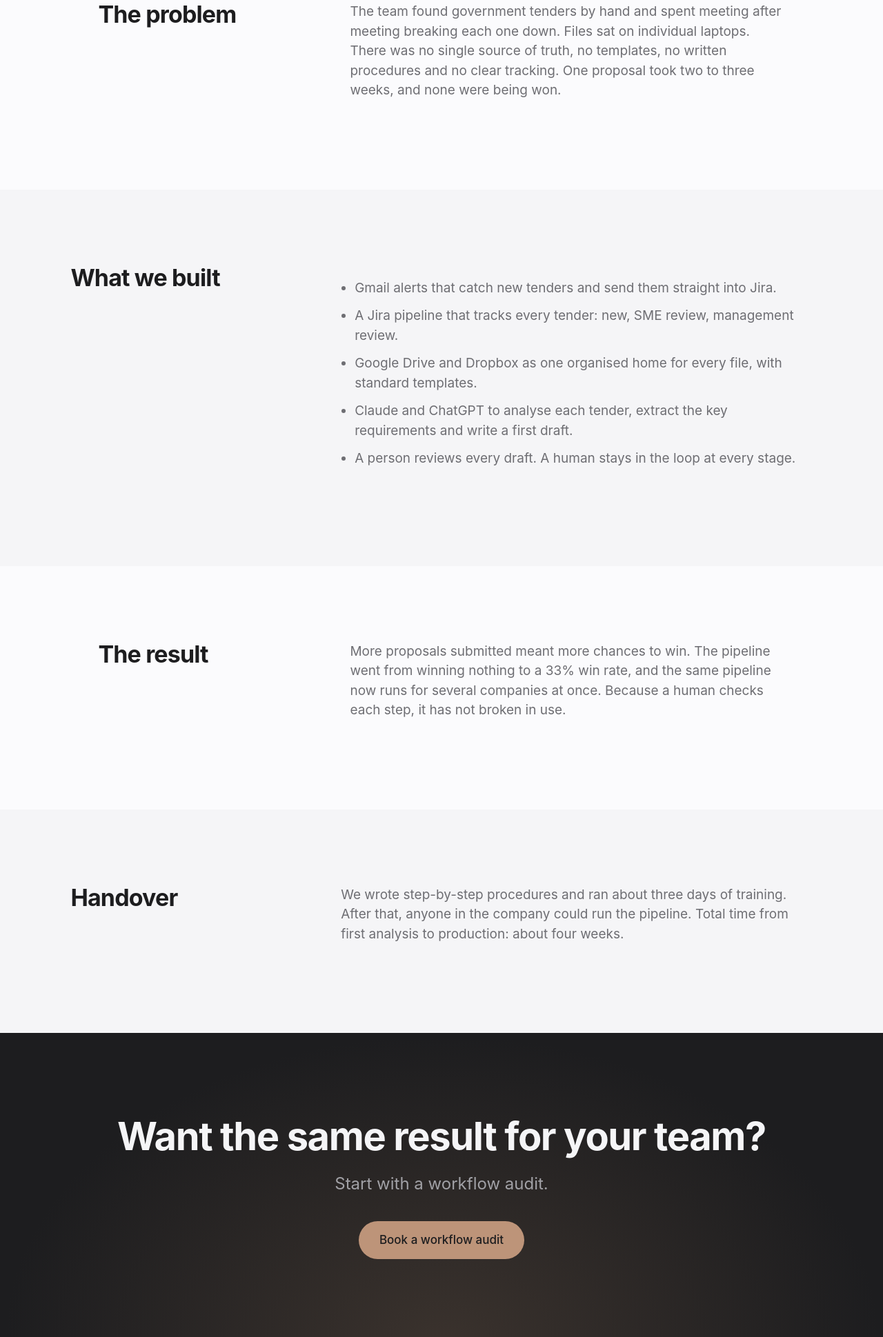
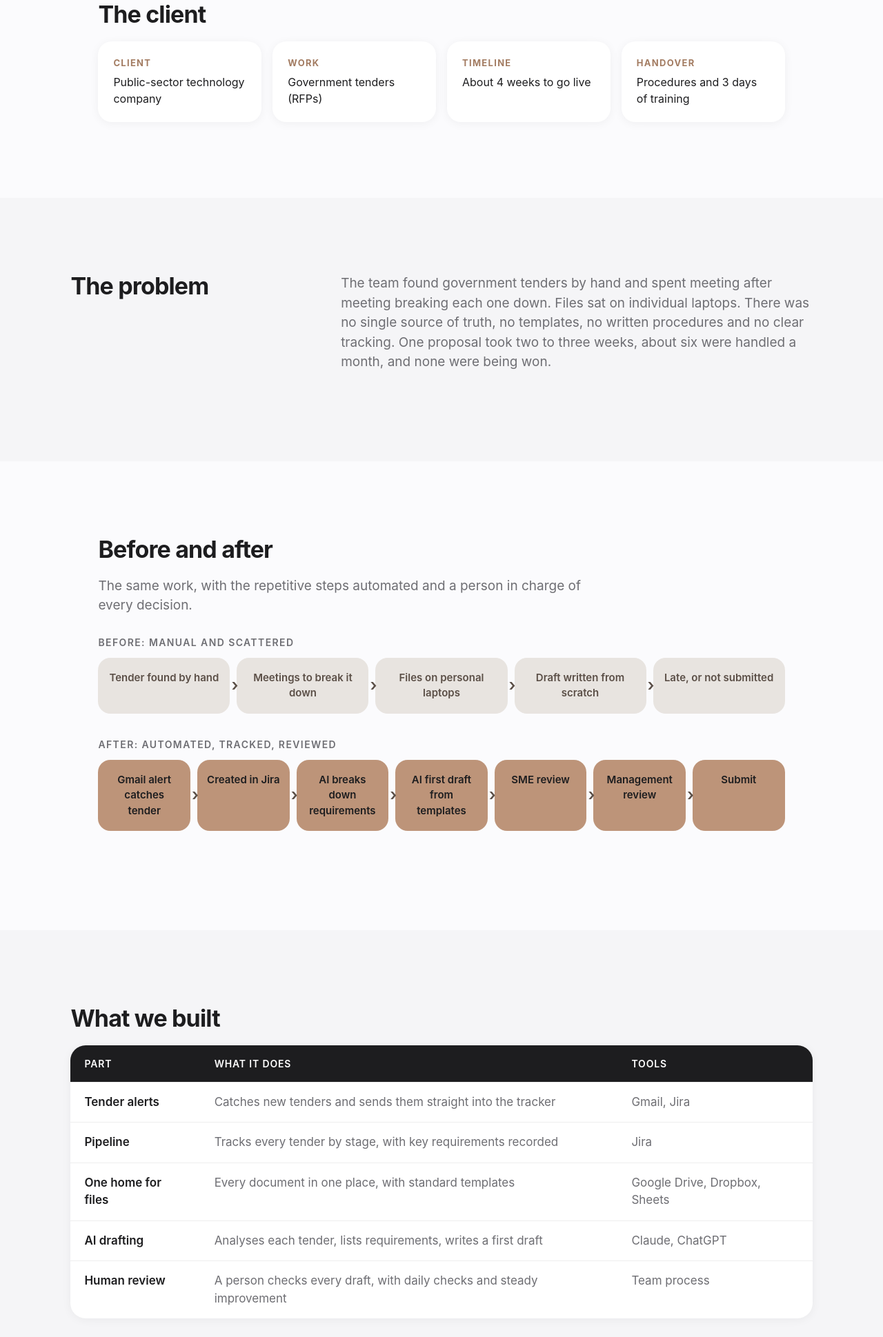
Before and after one commit to RonnieLihanda/Mic3-solution-group, a plain HTML site: page case-study.html in a window 1280 px wide. Shown: the part 861-2800 px from the top of the page at 69% size. Drawn offline with Linux system fonts and the light colour scheme.

Commit message:
Rebuild case study page with diagram, tables and results

```diff
--- a/case-study.html
+++ b/case-study.html
@@ -1,11 +1,30 @@
-<!doctype html><html lang="en"><head><meta charset="utf-8"><meta name="viewport" content="width=device-width,initial-scale=1"><title>Mic3 Solution Group</title><link rel="stylesheet" href="style.css"></head><body><header><a href="index.html"><img src="assets/logo-black.png" alt="Mic3 Solution Group"></a><nav><a href="index.html">Home</a><a href="services.html">Services</a><a href="about.html">About</a><a class="btn" href="book-an-audit.html">Book an audit</a></nav></header>
+<!doctype html><html lang="en"><head><meta charset="utf-8"><meta name="viewport" content="width=device-width,initial-scale=1"><title>Mic3 Solution Group</title><link rel="stylesheet" href="style.css"></head><body><header><a href="index.html"><img src="assets/logo-black.png" alt="Mic3 Solution Group"></a><nav><a href="index.html">Home</a><a href="services.html">Services</a><a href="case-study.html">Case study</a><a href="about.html">About</a><a class="btn" href="book-an-audit.html">Book an audit</a></nav></header>
 <div class="hero cs-hero"><span class="tag">Case study &middot; Public sector technology</span><h1>From weeks to days on every tender.</h1><p class="sub" style="margin-left:0">How a public-sector technology company went from winning nothing to a 33% win rate, with a pipeline anyone on the team can run.</p></div>
 <div class="stats">
 <div class="stat reveal"><div class="big">2&ndash;3 days</div><div class="lbl">Per proposal</div><small>Down from 2 to 3 weeks</small></div>
 <div class="stat reveal"><div class="big">6&ndash;8</div><div class="lbl">Proposals a week</div><small>Up from about 6 a month</small></div>
 <div class="stat reveal"><div class="big">33%</div><div class="lbl">Win rate</div><small>Up from 0%</small></div></div>
-<section><div class="two reveal"><h2>The problem</h2><p>The team found government tenders by hand and spent meeting after meeting breaking each one down. Files sat on individual laptops. There was no single source of truth, no templates, no written procedures and no clear tracking. One proposal took two to three weeks, and none were being won.</p></div></section>
-<section class="full"><div><div class="two reveal"><h2>What we built</h2><ul><li>Gmail alerts that catch new tenders and send them straight into Jira.</li><li>A Jira pipeline that tracks every tender: new, SME review, management review.</li><li>Google Drive and Dropbox as one organised home for every file, with standard templates.</li><li>Claude and ChatGPT to analyse each tender, extract the key requirements and write a first draft.</li><li>A person reviews every draft. A human stays in the loop at every stage.</li></ul></div></div></section>
-<section><div class="two reveal"><h2>The result</h2><p>More proposals submitted meant more chances to win. The pipeline went from winning nothing to a 33% win rate, and the same pipeline now runs for several companies at once. Because a human checks each step, it has not broken in use.</p></div></section>
-<section class="full"><div><div class="two reveal"><h2>Handover</h2><p>We wrote step-by-step procedures and ran about three days of training. After that, anyone in the company could run the pipeline. Total time from first analysis to production: about four weeks.</p></div></div></section>
+<section><div class="stack reveal"><h2>The client</h2><div class="facts"><div><b>Client</b>Public-sector technology company</div><div><b>Work</b>Government tenders (RFPs)</div><div><b>Timeline</b>About 4 weeks to go live</div><div><b>Handover</b>Procedures and 3 days of training</div></div></div></section>
+<section class="full"><div><div class="two reveal"><h2>The problem</h2><p>The team found government tenders by hand and spent meeting after meeting breaking each one down. Files sat on individual laptops. There was no single source of truth, no templates, no written procedures and no clear tracking. One proposal took two to three weeks, about six were handled a month, and none were being won.</p></div></div></section>
+<section><div class="stack reveal"><h2>Before and after</h2><p class="intro">The same work, with the repetitive steps automated and a person in charge of every decision.</p>
+<p class="flowlabel">Before: manual and scattered</p><div class="flow before"><span>Tender found by hand</span><span>Meetings to break it down</span><span>Files on personal laptops</span><span>Draft written from scratch</span><span>Late, or not submitted</span></div>
+<p class="flowlabel">After: automated, tracked, reviewed</p><div class="flow after"><span>Gmail alert catches tender</span><span>Created in Jira</span><span>AI breaks down requirements</span><span>AI first draft from templates</span><span>SME review</span><span>Management review</span><span>Submit</span></div></div></section>
+<section class="full"><div><div class="stack reveal"><h2>What we built</h2><table class="tbl"><tr><th>Part</th><th>What it does</th><th>Tools</th></tr>
+<tr><td>Tender alerts</td><td>Catches new tenders and sends them straight into the tracker</td><td>Gmail, Jira</td></tr>
+<tr><td>Pipeline</td><td>Tracks every tender by stage, with key requirements recorded</td><td>Jira</td></tr>
+<tr><td>One home for files</td><td>Every document in one place, with standard templates</td><td>Google Drive, Dropbox, Sheets</td></tr>
+<tr><td>AI drafting</td><td>Analyses each tender, lists requirements, writes a first draft</td><td>Claude, ChatGPT</td></tr>
+<tr><td>Human review</td><td>A person checks every draft, with daily checks and steady improvement</td><td>Team process</td></tr></table></div></div></section>
+<section><div class="stack reveal"><h2>The results</h2><table class="tbl"><tr><th>Measure</th><th>Before</th><th>After</th><th>Change</th></tr>
+<tr><td>Time per proposal</td><td>2 to 3 weeks</td><td class="win">2 to 3 days</td><td>About 85&ndash;90% faster</td></tr>
+<tr><td>Proposals handled</td><td>About 6 a month</td><td class="win">6 to 8 a week</td><td>Roughly 4 to 5 times more</td></tr>
+<tr><td>Win rate</td><td>0%</td><td class="win">33%</td><td>One win in every three</td></tr></table>
+<div class="bars"><p class="flowlabel">Proposals handled a month</p><div class="bar"><i>Before</i><em class="b1">~6</em></div><div class="bar"><i>After</i><em class="b2">~24&ndash;32</em></div></div>
+<p class="intro" style="margin-top:30px">More proposals meant more chances to win. The same pipeline now runs for several companies at once, and because a person checks every step, it has not broken in use.</p></div></section>
+<section class="full"><div><div class="stack reveal"><h2>How we delivered it</h2><table class="tbl"><tr><th>Phase</th><th>Time</th><th>What happened</th></tr>
+<tr><td>Analyse</td><td>About 1 week</td><td>Mapped how the team really worked</td></tr>
+<tr><td>Prototype and test</td><td>1 to 2 weeks</td><td>Built a working version and tested it on real tenders</td></tr>
+<tr><td>Implement</td><td>Following weeks</td><td>Rolled it out to the team</td></tr>
+<tr><td>Watch in production</td><td>Ongoing</td><td>Daily checks, fixes and improvements</td></tr>
+<tr><td>Handover</td><td>About 3 days</td><td>Step-by-step procedures and training, so anyone can run it</td></tr></table></div></div></section>
 <section class="cta"><h2 class="reveal">Want the same result for your team?</h2><p class="lead reveal">Start with a workflow audit.</p><a class="btn copper" href="book-an-audit.html">Book a workflow audit</a></section><footer>&copy; 2026 Mic3 Solution Group. Registered in Kenya.</footer><script src="script.js"></script></body></html>
--- a/style.css
+++ b/style.css
@@ -45,3 +45,22 @@ footer{padding:36px max(8%,24px);background:#1d1d1f;color:#86868b;font-size:13px
 .stat .lbl{font-weight:600;margin:10px 0 6px}.stat small{display:block}
 .two{display:grid;grid-template-columns:1fr 2fr;gap:50px}@media(max-width:800px){.two{grid-template-columns:1fr}}
 .two h2{font-size:34px}.two ul{padding-left:20px;color:var(--grey);font-size:19px}.two li{margin-bottom:12px}.two p{color:var(--grey);font-size:19px;margin-top:0}
+.facts{display:grid;grid-template-columns:repeat(auto-fit,minmax(200px,1fr));gap:16px;margin-top:10px}
+.facts div{background:#fff;border-radius:20px;padding:22px;box-shadow:0 2px 14px rgba(0,0,0,.05)}
+.facts b{display:block;font-size:13px;letter-spacing:.1em;text-transform:uppercase;color:var(--copper-d);margin-bottom:6px}
+.flow{display:flex;flex-wrap:wrap;gap:10px;align-items:stretch;margin:12px 0 34px}
+.flow span{flex:1 1 130px;border-radius:18px;padding:18px 14px;text-align:center;font-weight:600;font-size:15px;position:relative}
+.flow.before span{background:#e8e4e0;color:#5b4f47}
+.flow.after span{background:var(--copper);color:#1d1d1f}
+.flow span:not(:last-child)::after{content:"\203A";position:absolute;right:-12px;top:50%;transform:translateY(-50%);font-size:24px;color:#5b4f47;z-index:2}
+.flowlabel{font-size:14px;letter-spacing:.1em;text-transform:uppercase;font-weight:600;color:var(--grey);margin:0}
+.tbl{width:100%;border-collapse:separate;border-spacing:0;background:#fff;border-radius:22px;overflow:hidden;box-shadow:0 2px 14px rgba(0,0,0,.05);font-size:17px}
+.tbl th{background:#1d1d1f;color:#fff;text-align:left;padding:16px 20px;font-weight:600;font-size:14px;letter-spacing:.06em;text-transform:uppercase}
+.tbl td{padding:16px 20px;border-top:1px solid #eee;color:var(--grey);vertical-align:top}
+.tbl td:first-child{color:var(--ink);font-weight:600}
+.tbl td.win{color:var(--copper-d);font-weight:700}
+.bars{margin-top:30px}.bar{display:flex;align-items:center;gap:14px;margin:10px 0}.bar i{width:70px;font-style:normal;font-weight:600;font-size:15px}
+.bar em{display:block;height:34px;border-radius:10px;font-style:normal;color:#1d1d1f;font-weight:700;padding:6px 12px;font-size:15px;white-space:nowrap}
+.bar .b1{background:#cfc8c2;width:18%}.bar .b2{background:var(--copper);width:100%}
+.stack{display:block}.stack h2{font-size:34px}.stack .intro{color:var(--grey);font-size:19px;max-width:720px;margin:0 0 28px}
+@media(max-width:700px){.flow span:not(:last-child)::after{display:none}.tbl{font-size:15px}.tbl th,.tbl td{padding:12px}}
```
